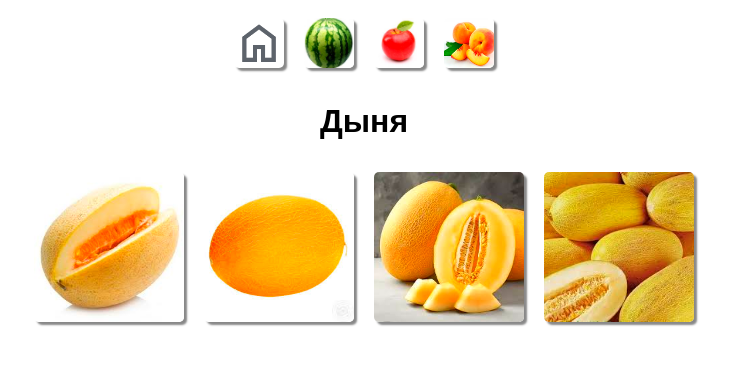
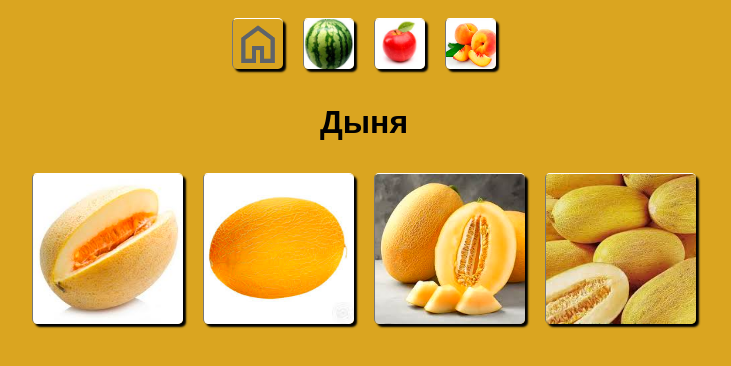
Before and after one commit to Sardor0485/Garden, a plain HTML site: page public/dinya.html in a window 1280 px wide. Shown: the whole page, without its empty margins (276-1007 px from the left). Drawn offline with Linux system fonts and the light colour scheme.

```diff
--- a/public/dinya.html
+++ b/public/dinya.html
@@ -9,7 +9,7 @@
 <body>
 
     <div class="gallery">
-        <a href="/"><img src="/images/home.png" alt="home"id="a"></a>
+        <a href="/"><img src="/images/home.png" alt="home"id="a"style="color:white;"></a>
         <a  href="/arbuz"><img src="/images/Ar1.jpeg" alt="Арбуз"id="a"></a>
         <a href="/yabloka"><img src="/images/Y0.jpeg" alt="Яблоки" id="a"></a>
         <a href="/persik"><img src="/images/Pe1.jpeg" alt="Персик"id="a"></a>
@@ -24,5 +24,14 @@
     <img src="/images/D4.jpeg" alt="D4.jpeg">
     <img src="/images/D5.jpeg" alt="D5.jpeg">
     </div>
+
+<style>
+body{
+background-color:goldenrod;
+}
+
+
+
+</style>
 </body>
 </html>
--- a/public/style.css
+++ b/public/style.css
@@ -2,7 +2,8 @@
 body {
     font-family: Arial, sans-serif;
     text-align: center;
-    filter:saturate(150%);
+    filter:saturate(120%);
+    background-color:#ccc;
 }
 
 /* Галерея */
@@ -18,15 +19,21 @@
     object-fit: cover;
     margin: 10px;
     border-radius:5px;
-    box-shadow:3px 3px 2px #888;
+    box-shadow:3px 3px 2px #000;
+    border-top:solid 1px #fff;
+    border-left:solid 1px #777;
 
 }
 
 
 a {
     text-decoration: none;
+
 }
  #a{
 width:50px;
 height:50px;
 }
+h1{
+
+}
```
Also changed, not shown: public/ananas.html (+1 -1 lines), public/mandarin.html (+1 -1 lines), public/persik.html (+6 -1 lines), public/yabloka.html (+1 -1 lines).
